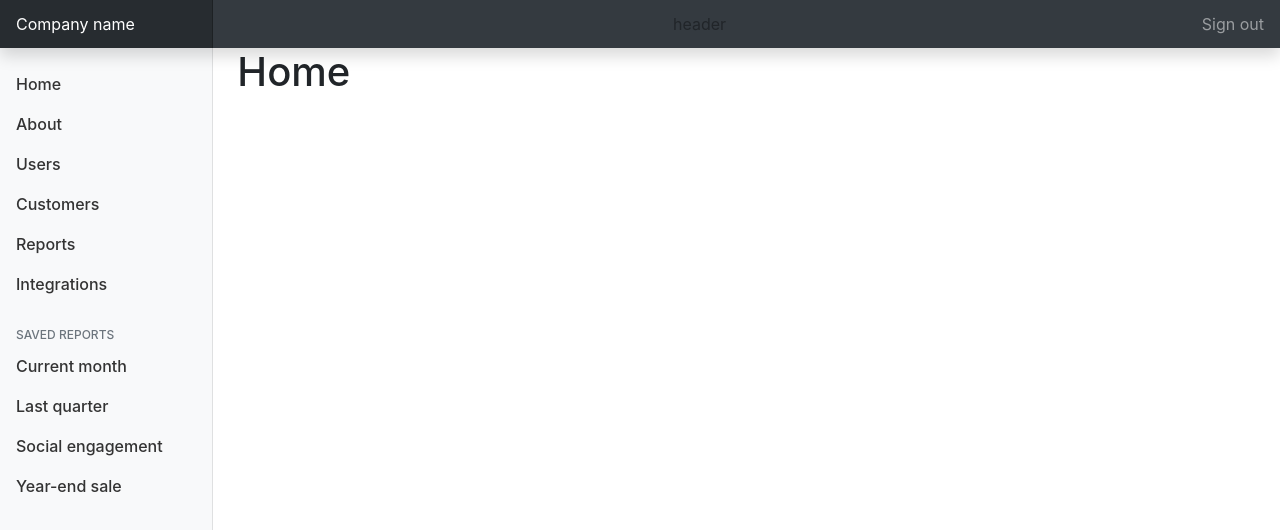
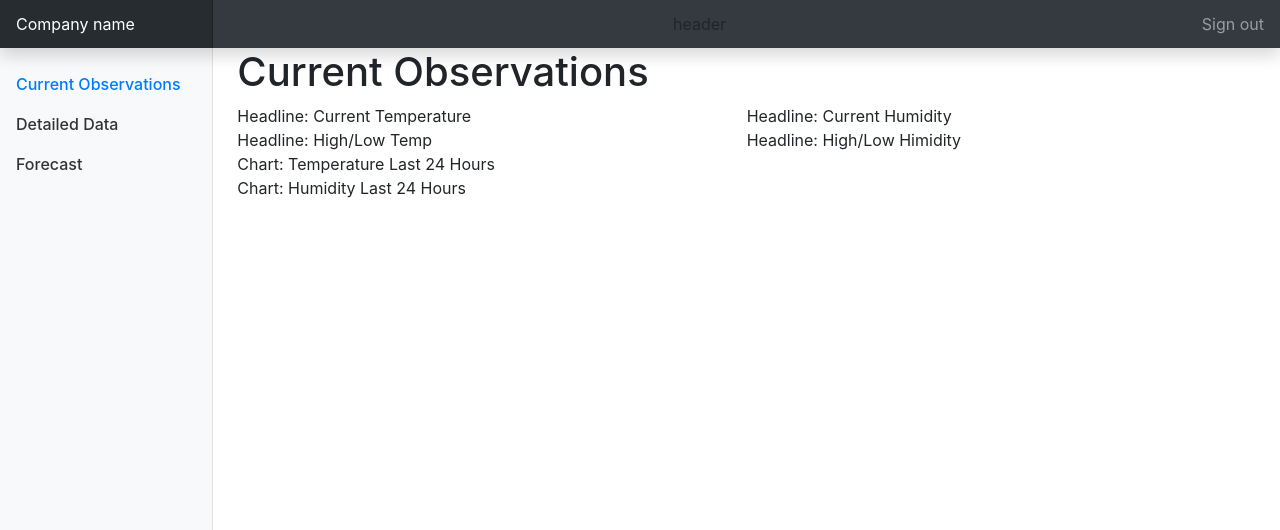
Before and after one commit to vega101/sensorClient, a React (Create React App) app: page / in a window 1280 px wide. Shown: the top 530 px of the page. Built offline with nearby package versions, Linux system fonts and the light colour scheme.

Commit message:
breakpoints working

```diff
--- a/src/App.tsx
+++ b/src/App.tsx
@@ -8,15 +8,39 @@ import {
     BrowserRouter as Router
   } from "react-router-dom";
 
-class App  extends Component {
+  interface stateInterface {
+    isNavExpanded: boolean;
+  }
+
+class App  extends Component<{}, stateInterface> {
+    setIsNavExpanded: (isNavExpanded: boolean) => void;
+
+    constructor(props: object) {
+        super(props);
+        // this.state = {
+        //   isNavExpanded: false
+        // };
+
+        this.state= {isNavExpanded: false} as stateInterface;
+
+        this.setIsNavExpanded = (isNavExpanded: boolean) => {
+          this.setState({ isNavExpanded: isNavExpanded });
+        }
+      }
+
+    handleToggleNavPane = () => {
+        this.setIsNavExpanded(!this.state.isNavExpanded);
+
+    }
+
     render() {
        return <React.Fragment>
             <Router>
-                <PageHeader></PageHeader>
+                <PageHeader onHandleToggleNavPane={this.handleToggleNavPane}></PageHeader>
 
                 <div className="container-fluid">
                     <div className="row">
-                        <NavPanel></NavPanel>
+                        <NavPanel onHandleToggleNavPane={this.handleToggleNavPane} isNavExpanded={this.state.isNavExpanded}></NavPanel>
                         <SubContainer></SubContainer>
                     </div>
                 </div>
--- /dev/null
+++ b/src/components/CurrentObservations.tsx
@@ -0,0 +1,34 @@
+import React, { Component } from "react";
+
+export interface Props {
+
+}
+
+export interface State {
+    name: string
+}
+
+class CurrentObservations  extends Component<Props, State> {
+    state = { name:  "Current Observations"}
+
+    render() {
+        return <div className="container-fluid">
+        <div className="row">
+          <div className="col-md-6">Headline: Current Temperature</div>
+          <div className="col-md-6">Headline: Current Humidity</div>
+        </div>
+        <div className="row">
+          <div className="col-md-6">Headline: High/Low Temp</div>
+          <div className="col-md-6">Headline: High/Low Himidity</div>
+        </div>
+        <div className="row">
+          <div className="col-md-12">Chart: Temperature Last 24 Hours</div>
+        </div>
+        <div className="row">
+          <div className="col-md-12">Chart: Humidity Last 24 Hours</div>
+        </div>
+      </div>;
+    }
+}
+
+export default CurrentObservations ;
--- a/src/components/NavPanel.tsx
+++ b/src/components/NavPanel.tsx
@@ -1,86 +1,42 @@
 import React, { Component } from "react";
-import { Link } from "react-router-dom";
+import { NavLink } from "react-router-dom";
 
+export interface Props {
+  isNavExpanded: boolean,
+  onHandleToggleNavPane: () => void;
+}
 
-class NavPanel extends Component {
+class NavPanel extends Component<Props, {}> {
 
     render() {
-        return <nav id="sidebarMenu" className="col-md-3 col-lg-2 d-md-block bg-light sidebar collapse">
+        return <nav id="sidebarMenu" className={`${this.props.isNavExpanded ? '' : 'collapse'} col-md-3 col-lg-2 d-md-block bg-light sidebar`}>
         <div className="position-sticky pt-3">
           <ul className="nav flex-column">
             <li className="nav-item">
-              <Link className="nav-link" to="/">Home</Link>
+              <NavLink className="nav-link" to="/" onClick={this.props.onHandleToggleNavPane} exact activeClassName="sidebarNavLinkActive">Current Observations</NavLink>
               {/* <a className="nav-link active" aria-current="page" href="http://redmagenta.co.uk/">
                 <span data-feather="home"></span>
                 Dashboard
               </a> */}
             </li>
             <li className="nav-item">
-              <Link className="nav-link" to="/about">About</Link>
+              <NavLink className="nav-link" to="/detailedata" onClick={this.props.onHandleToggleNavPane} exact activeClassName="sidebarNavLinkActive">Detailed Data</NavLink>
               {/* <a className="nav-link" href="http://redmagenta.co.uk/">
                 <span data-feather="file"></span>
                 Orders
               </a> */}
             </li>
             <li className="nav-item">
-              <Link className="nav-link" to="/users">Users</Link>
+              <NavLink className="nav-link" to="/forecast" onClick={this.props.onHandleToggleNavPane} exact activeClassName="sidebarNavLinkActive">Forecast</NavLink>
               {/* <a className="nav-link" href="http://redmagenta.co.uk/">
                 <span data-feather="shopping-cart"></span>
                 Products
               </a> */}
             </li>
-            <li className="nav-item">
-              <a className="nav-link" href="http://redmagenta.co.uk/">
-                <span data-feather="users"></span>
-                Customers
-              </a>
-            </li>
-            <li className="nav-item">
-              <a className="nav-link" href="http://redmagenta.co.uk/">
-                <span data-feather="bar-chart-2"></span>
-                Reports
-              </a>
-            </li>
-            <li className="nav-item">
-              <a className="nav-link" href="http://redmagenta.co.uk/">
-                <span data-feather="layers"></span>
-                Integrations
-              </a>
-            </li>
+
           </ul>
 
-          <h6 className="sidebar-heading d-flex justify-content-between align-items-center px-3 mt-4 mb-1 text-muted">
-            <span>Saved reports</span>
-            <a className="link-secondary" href="http://redmagenta.co.uk/" aria-label="Add a new report">
-              <span data-feather="plus-circle"></span>
-            </a>
-          </h6>
-          <ul className="nav flex-column mb-2">
-            <li className="nav-item">
-              <a className="nav-link" href="http://redmagenta.co.uk/">
-                <span data-feather="file-text"></span>
-                Current month
-              </a>
-            </li>
-            <li className="nav-item">
-              <a className="nav-link" href="http://redmagenta.co.uk/">
-                <span data-feather="file-text"></span>
-                Last quarter
-              </a>
-            </li>
-            <li className="nav-item">
-              <a className="nav-link" href="http://redmagenta.co.uk/">
-                <span data-feather="file-text"></span>
-                Social engagement
-              </a>
-            </li>
-            <li className="nav-item">
-              <a className="nav-link" href="http://redmagenta.co.uk/">
-                <span data-feather="file-text"></span>
-                Year-end sale
-              </a>
-            </li>
-          </ul>
+
         </div>
       </nav>
 
--- a/src/components/PageHeader.tsx
+++ b/src/components/PageHeader.tsx
@@ -1,12 +1,19 @@
 import React, { Component } from "react";
+import Button from 'react-bootstrap/Button'
+//https://stackoverflow.com/questions/29689966/typescript-how-to-define-type-for-a-function-callback-as-any-function-type-no
+//https://stackoverflow.com/questions/47561848/property-value-does-not-exist-on-type-readonly
+export interface Props {
+  onHandleToggleNavPane: () => void;
+}
 
-class PageHeader extends Component {
+class PageHeader extends Component<Props, {}> {
+
     render() {
         return <header className="navbar navbar-dark sticky-top bg-dark flex-md-nowrap p-0 shadow">
         <a className="navbar-brand col-md-3 col-lg-2 me-0 px-3" href="http://redmagenta.co.uk/">Company name</a>
-        <button className="navbar-toggler position-absolute d-md-none collapsed" type="button" data-bs-toggle="collapse" data-bs-target="#sidebarMenu" aria-controls="sidebarMenu" aria-expanded="false" aria-label="Toggle navigation">
+        <Button onClick={this.props.onHandleToggleNavPane} className="navbar-toggler position-absolute d-md-none collapsed" type="button" data-bs-toggle="collapse" data-bs-target="#sidebarMenu" aria-controls="sidebarMenu" aria-expanded="false" aria-label="Toggle navigation">
           <span className="navbar-toggler-icon"></span>
-        </button>
+        </Button>
 
         <span>header</span>
 
--- a/src/components/SubContainer.tsx
+++ b/src/components/SubContainer.tsx
@@ -1,4 +1,6 @@
 import React, { Component } from "react";
+import CurrentObservations from "./CurrentObservations";
+
 import {
     Switch,
     Route
@@ -9,14 +11,15 @@ class SubContainer extends Component {
     render() {
         return <main className="col-md-9 ms-sm-auto col-lg-10 px-md-4">
             <Switch>
-                    <Route path="/about">
-                        <h1>About</h1>
+                    <Route path="/detailedata">
+                        <h1>Detailed Data</h1>
                     </Route>
-                    <Route path="/users">
-                        <h1>Users</h1>
+                    <Route path="/forecast">
+                        <h1>Forecast</h1>
                     </Route>
                     <Route path="/">
-                        <h1>Home</h1>
+                        <h1>Current Observations</h1>
+                        <CurrentObservations></CurrentObservations>
                     </Route>
             </Switch>
          </main>
--- a/src/index.css
+++ b/src/index.css
@@ -53,7 +53,7 @@ code {
 
 @media (max-width: 767.98px) {
   .sidebar {
-    top: 5rem;
+    top: 2rem;
   }
 }
 
@@ -76,8 +76,8 @@ code {
   color: #727272;
 }
 
-.sidebar .nav-link.active {
-  color: #007bff;
+.sidebarNavLinkActive {
+  color: #007bff !important;
 }
 
 .sidebar .nav-link:hover .feather,
```
